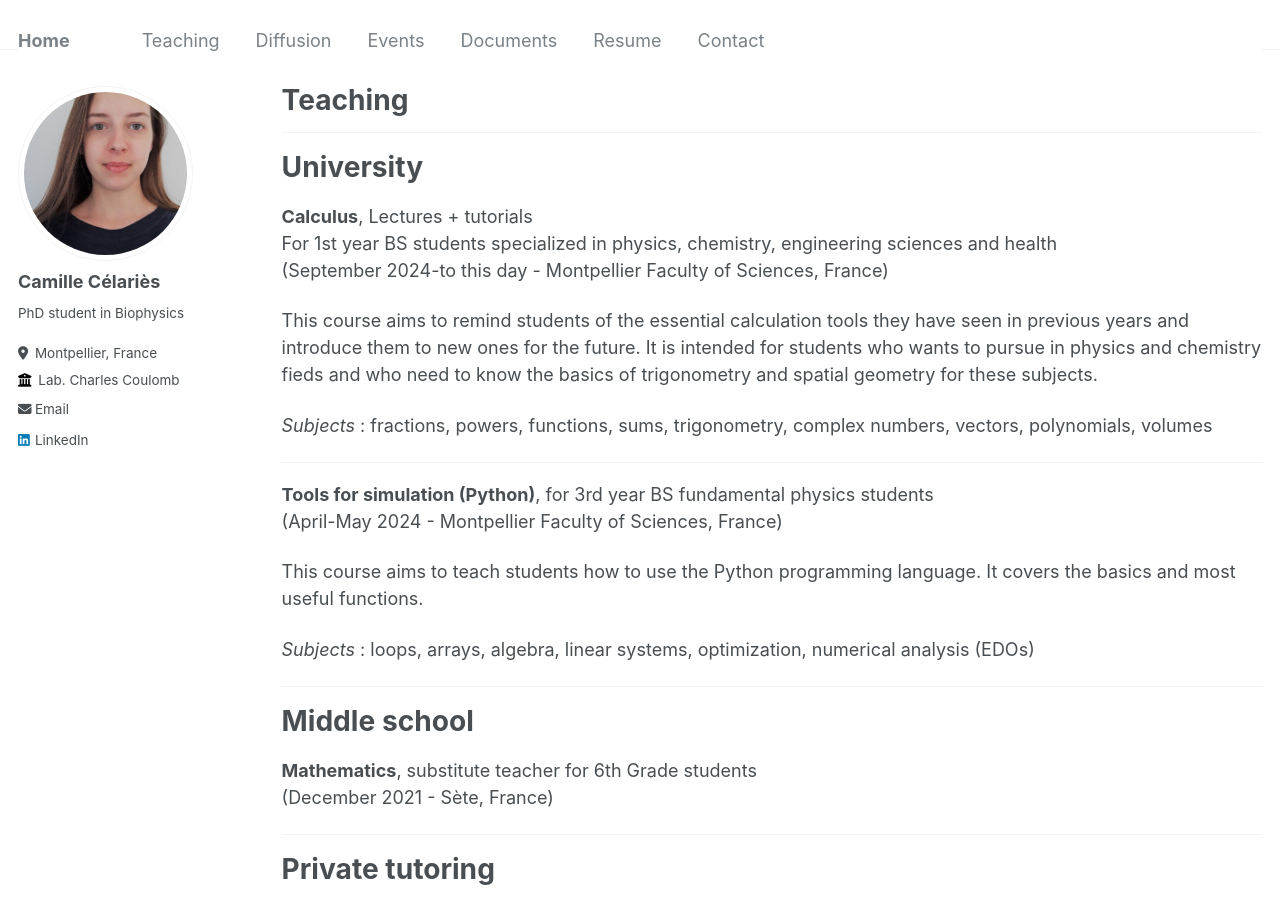
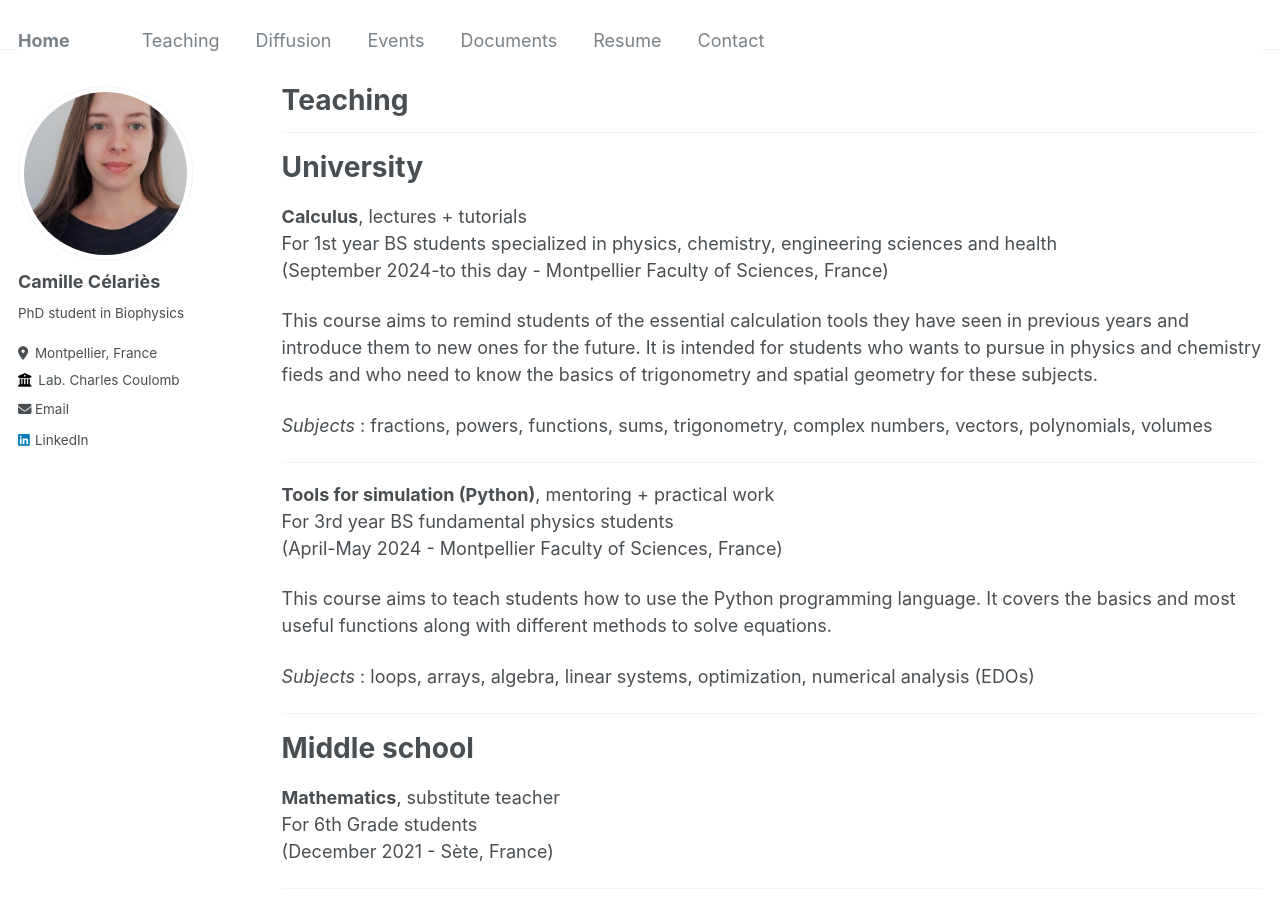
Before and after one commit to camillecelaries/camillecelaries.github.io, a Jekyll site: the page built from _pages/teaching.md, in a window 1280 px wide and 900 px high. Built offline with Jekyll 4.4.1, drawn with Linux system fonts in a browser that asks for light colours.

Commit message:
Update teaching.md

```diff
--- a/_pages/teaching.md
+++ b/_pages/teaching.md
@@ -10,7 +10,7 @@ author_profile: true
 University
 ======
 
-<b>Calculus</b>, Lectures + tutorials
+<b>Calculus</b>, lectures + tutorials
 <br> For 1st year BS students specialized in physics, chemistry, engineering sciences and health
 <br>(September 2024-to this day - Montpellier Faculty of Sciences, France)
 
@@ -20,10 +20,11 @@ This course aims to remind students of the essential calculation tools they have
 
 ***
 
-<b>Tools for simulation (Python)</b>, for 3rd year BS fundamental physics students
+<b>Tools for simulation (Python)</b>, mentoring + practical work
+<br>For 3rd year BS fundamental physics students
 <br>(April-May 2024 - Montpellier Faculty of Sciences, France)
 
-This course aims to teach students how to use the Python programming language. It covers the basics and most useful functions.
+This course aims to teach students how to use the Python programming language. It covers the basics and most useful functions along with different methods to solve equations.
 
 <i>Subjects</i> : loops, arrays, algebra, linear systems, optimization, numerical analysis (EDOs)
 
@@ -32,7 +33,8 @@ This course aims to teach students how to use the Python programming language. I
 Middle school
 ======
 
-<b>Mathematics</b>, substitute teacher for 6th Grade students
+<b>Mathematics</b>, substitute teacher
+<br>For 6th Grade students
 <br>(December 2021 - Sète, France)
 
 ***
```
